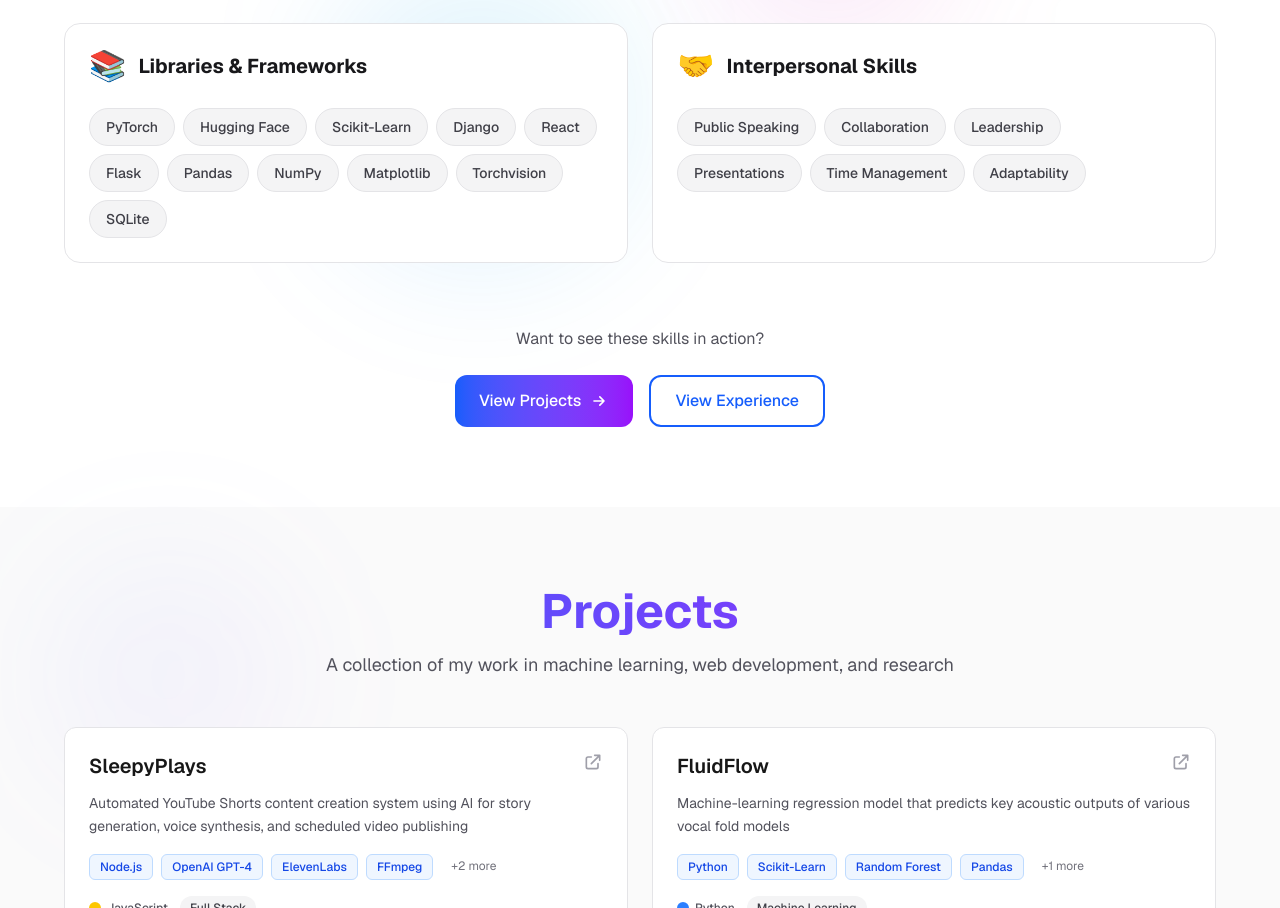
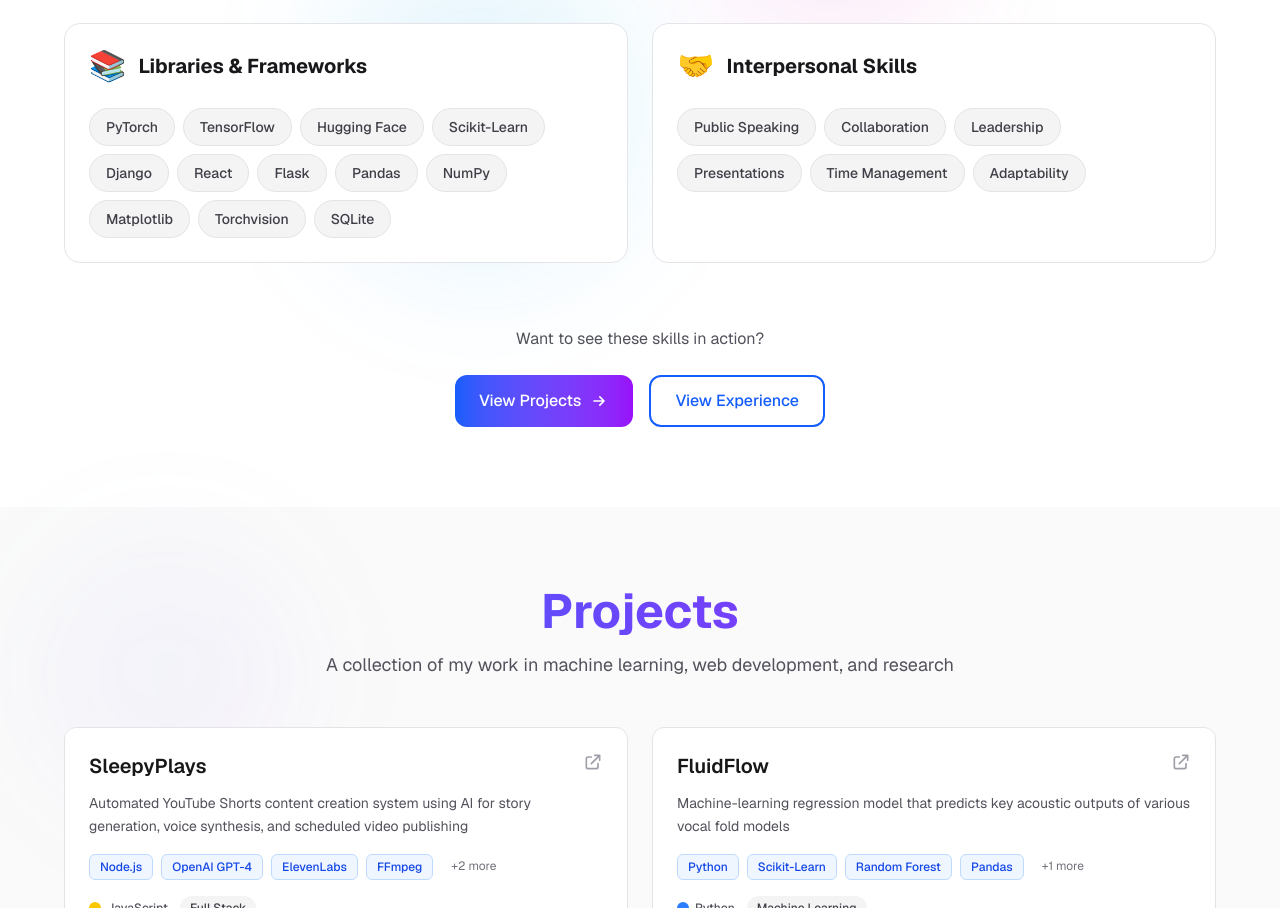
Before and after one commit to b9nn/PersonalWebsite, a Next.js app: page / in a window 1280 px wide. Shown: the part 3627-4535 px from the top of the page. Built offline with nearby package versions, Linux system fonts and the light colour scheme.

Commit message:
updated skills section

```diff
--- a/app/data/skills.ts
+++ b/app/data/skills.ts
@@ -17,7 +17,7 @@ export const skillCategories: SkillCategory[] = [
   },
   {
     category: "Libraries & Frameworks",
-    skills: ["PyTorch", "Hugging Face", "Scikit-Learn", "Django", "React", "Flask", "Pandas", "NumPy", "Matplotlib", "Torchvision", "SQLite"],
+    skills: ["PyTorch", "TensorFlow", "Hugging Face", "Scikit-Learn", "Django", "React", "Flask", "Pandas", "NumPy", "Matplotlib", "Torchvision", "SQLite"],
     icon: "📚"
   },
   {
```
